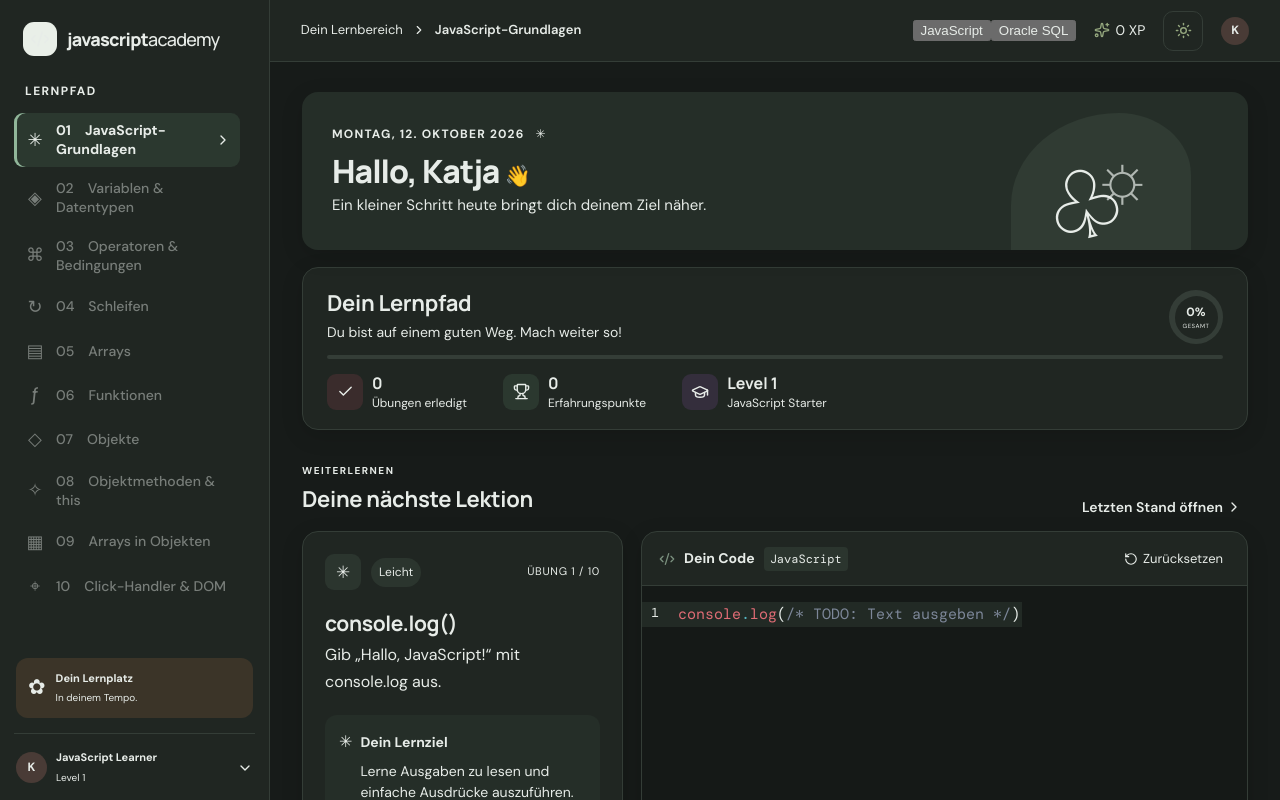
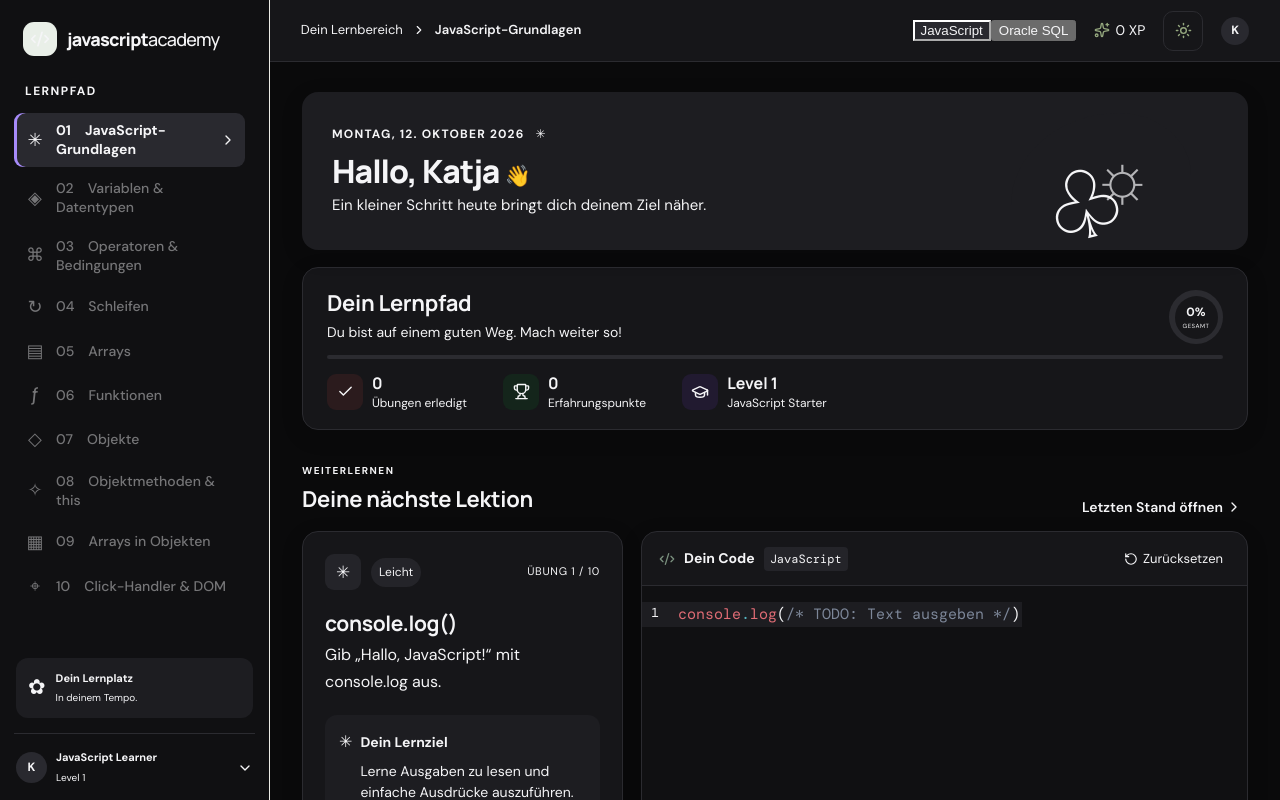
Before and after one commit to devbylima/JavaScript-Academy, a React (Vite) app: page / in a window 1280 px wide. Built offline with nearby package versions, Linux system fonts and the light colour scheme.

Commit message:
Extend JavaScript Academy learning and SQL path

```diff
--- a/src/responsive-theme.css
+++ b/src/responsive-theme.css
@@ -33,11 +33,14 @@ body, .app-shell, .main, .content { background: var(--page); color: var(--ink);
 
 :root[data-theme="dark"] {
   color-scheme: dark;
-  --page: #171b19; --surface: #202622; --editor-surface: #151917; --line: #343d37;
-  --ink: #e7ece8; --muted: #a5b0a8; --accent: #91b69a; --accent-strong: #a4c9ac;
-  --welcome: #252e28; --hover-surface: #2a332d; --focus: #a4c9ac;
+  --page: #0a0a0b; --surface: #161619; --sidebar-surface: #101012; --elevated: #1d1d21;
+  --editor-surface: #101012; --input-surface: #141417; --line: #2b2b30;
+  --ink: #f5f5f7; --muted: #a1a1aa; --muted-quiet: #71717a;
+  --accent: #a78bfa; --accent-strong: #8b5cf6; --welcome: #161619;
+  --hover-surface: #242429; --active-surface: #29292f; --focus: #a78bfa;
+  --success: #4ade80; --error: #f87171; --warning: #fbbf24; --info: #60a5fa;
 }
-:root[data-theme="dark"] .sidebar,
+:root[data-theme="dark"] .sidebar { background-color: var(--sidebar-surface); }
 :root[data-theme="dark"] .topbar,
 :root[data-theme="dark"] .overview,
 :root[data-theme="dark"] .task-panel,
@@ -47,14 +50,21 @@ body, .app-shell, .main, .content { background: var(--page); color: var(--ink);
 :root[data-theme="dark"] .welcome,
 :root[data-theme="dark"] .goal,
 :root[data-theme="dark"] .hint-card,
-:root[data-theme="dark"] .solution { background-color: #252e28; color: var(--ink); }
+:root[data-theme="dark"] .solution { background-color: var(--elevated); color: var(--ink); }
 :root[data-theme="dark"] .code-area,
 :root[data-theme="dark"] .code-area .cm-editor,
 :root[data-theme="dark"] .code-area .cm-gutters,
 :root[data-theme="dark"] .output-body,
 :root[data-theme="dark"] .hint-card pre { background-color: var(--editor-surface); color: var(--ink); }
 :root[data-theme="dark"] .cm-activeLine,
-:root[data-theme="dark"] .cm-activeLineGutter { background: #222a25; }
+:root[data-theme="dark"] .cm-activeLineGutter { background: #1d1d21; }
+:root[data-theme="dark"] .code-area .cm-editor,
+:root[data-theme="dark"] .code-area .cm-scroller,
+:root[data-theme="dark"] .code-area .cm-gutters { background: #101012; }
+:root[data-theme="dark"] .code-area .cm-content { color: #f5f5f7; caret-color: #a78bfa; }
+:root[data-theme="dark"] .code-area .cm-cursor { border-left-color: #a78bfa; }
+:root[data-theme="dark"] .code-area .cm-selectionBackground,
+:root[data-theme="dark"] .code-area .cm-content ::selection { background: #51417a !important; }
 :root[data-theme="dark"] .chapter,
 :root[data-theme="dark"] .crumb,
 :root[data-theme="dark"] .task-panel > p,
@@ -67,49 +77,66 @@ body, .app-shell, .main, .content { background: var(--page); color: var(--ink);
 :root[data-theme="dark"] .chapter:hover,
 :root[data-theme="dark"] .theme-toggle:hover { background: var(--hover-surface); }
 :root[data-theme="dark"] .chapter.active { background: #2b382f; color: #cde2d1; }
+:root[data-theme="dark"] .chapter.active { background: var(--active-surface); color: var(--ink); }
 :root[data-theme="dark"] .chapter-icon,
 :root[data-theme="dark"] .editor-head > div,
 :root[data-theme="dark"] .hint-button,
 :root[data-theme="dark"] .solution-button,
 :root[data-theme="dark"] .text-button,
-:root[data-theme="dark"] .lesson-nav button { color: #b6cabe; }
+:root[data-theme="dark"] .lesson-nav button { color: var(--muted); }
 :root[data-theme="dark"] .task-icon,
 :root[data-theme="dark"] .card-icon,
 :root[data-theme="dark"] .difficulty,
 :root[data-theme="dark"] .editor-head > div span,
 :root[data-theme="dark"] .goal code,
-:root[data-theme="dark"] .solution code { background: #2b352e; color: #c9d9cd; }
-:root[data-theme="dark"] .streak { background: #3b3428; color: #d9bd83; }
-:root[data-theme="dark"] .rose { background: #3a2c2c; color: #e09a94; }
-:root[data-theme="dark"] .sage { background: #2b382f; color: #a4c9ac; }
-:root[data-theme="dark"] .lilac { background: #342e3c; color: #c4b2dc; }
-:root[data-theme="dark"] .progress-ring { background: conic-gradient(#91b69a var(--progress), #343d37 0); }
-:root[data-theme="dark"] .progress-ring > div { background: #202622; }
-:root[data-theme="dark"] .progress-line { background: #343d37; }
-:root[data-theme="dark"] .welcome-illustration { background: #303b33; }
-:root[data-theme="dark"] .avatar { background: #493b36; color: #e2b5a7; }
+:root[data-theme="dark"] .solution code { background: #242429; color: var(--ink); }
+:root[data-theme="dark"] .task-icon,
+:root[data-theme="dark"] .card-icon,
+:root[data-theme="dark"] .difficulty,
+:root[data-theme="dark"] .editor-head > div span,
+:root[data-theme="dark"] .goal code { background: #242429; color: var(--ink); }
+:root[data-theme="dark"] .streak { background: #1d1d21; color: var(--warning); }
+:root[data-theme="dark"] .rose { background: #2b1b1d; color: var(--error); }
+:root[data-theme="dark"] .sage { background: #14251b; color: var(--success); }
+:root[data-theme="dark"] .lilac { background: #211a30; color: var(--accent); }
+:root[data-theme="dark"] .progress-ring { background: conic-gradient(var(--accent) var(--progress), #2b2b30 0); }
+:root[data-theme="dark"] .progress-ring > div { background: var(--surface); }
+:root[data-theme="dark"] .progress-line { background: #2b2b30; }
+:root[data-theme="dark"] .progress-line span { background: var(--accent); }
+:root[data-theme="dark"] .welcome-illustration { background: #1d1d21; }
+:root[data-theme="dark"] .avatar { background: #29292f; color: #d4d4d8; }
 :root[data-theme="dark"] .editor-head,
 :root[data-theme="dark"] .editor-footer,
 :root[data-theme="dark"] .output,
 :root[data-theme="dark"] .profile,
 :root[data-theme="dark"] .lesson-nav { border-color: var(--line); }
 :root[data-theme="dark"] .run-button,
-:root[data-theme="dark"] .lesson-nav .next-button { background: #668c70; color: #101612; }
+:root[data-theme="dark"] .lesson-nav .next-button { background: var(--accent); color: #0a0a0b; }
 :root[data-theme="dark"] .run-button:hover,
-:root[data-theme="dark"] .next-button:hover { background: #82a98b; }
-:root[data-theme="dark"] .status.success { color: #8fc99a; }
+:root[data-theme="dark"] .next-button:hover { background: var(--accent-strong); }
+:root[data-theme="dark"] .status.success { color: var(--success); }
 :root[data-theme="dark"] .status.error,
-:root[data-theme="dark"] .status.incorrect { color: #e09a94; }
-:root[data-theme="dark"] .theme-toggle { --surface: #202622; --hover-surface: #2a332d; --line: #343d37; --ink: #e7ece8; --focus: #a4c9ac; }
+:root[data-theme="dark"] .status.incorrect { color: var(--error); }
+:root[data-theme="dark"] .theme-toggle { --surface: #161619; --hover-surface: #242429; --line: #2b2b30; --ink: #f5f5f7; --focus: #a78bfa; }
 :root[data-theme="dark"] .app-shell *:not(svg):not(.cm-content):not(.cm-content *) { color: inherit; }
 :root[data-theme="dark"] .app-shell { color: var(--ink); }
-:root[data-theme="dark"] .stats .xp,
-:root[data-theme="dark"] .reward,
-:root[data-theme="dark"] .goal > span,
-:root[data-theme="dark"] .status.success { color: #d9bd83; }
-:root[data-theme="dark"] .status.success { color: #8fc99a; }
-:root[data-theme="dark"] .status.error,
-:root[data-theme="dark"] .status.incorrect { color: #e09a94; }
+:root[data-theme="dark"] .stats .xp { color: var(--accent); }
+:root[data-theme="dark"] .reward { color: var(--warning); }
+:root[data-theme="dark"] .goal > span { color: var(--accent); }
+:root[data-theme="dark"] .chapter-card.locked { background: #111113; border-color: #242429; }
+:root[data-theme="dark"] .chapter-card:hover { border-color: var(--accent); }
+:root[data-theme="dark"] input,
+:root[data-theme="dark"] select,
+:root[data-theme="dark"] textarea { background-color: var(--input-surface); color: var(--ink); border-color: var(--line); }
+:root[data-theme="dark"] option { background: var(--elevated); color: var(--ink); }
+:root[data-theme="dark"] ::-webkit-scrollbar { width: 10px; height: 10px; }
+:root[data-theme="dark"] ::-webkit-scrollbar-track { background: var(--page); }
+:root[data-theme="dark"] ::-webkit-scrollbar-thumb { background: #3f3f46; border: 2px solid var(--page); border-radius: 99px; }
+:root[data-theme="dark"] ::-webkit-scrollbar-thumb:hover { background: #52525b; }
+:root[data-theme="dark"] .language-toggle { background: #141417; border-color: #2b2b30; }
+:root[data-theme="dark"] .language-toggle button { color: var(--muted); }
+:root[data-theme="dark"] .language-toggle button[aria-pressed="true"] { background: var(--active-surface); color: var(--accent); }
+:root[data-theme="dark"] .dom-preview { background: #101012; }
 
 @media (min-width: 1500px) {
   .content { padding-left: clamp(38px, 3vw, 72px); padding-right: clamp(38px, 3vw, 72px); }
```
